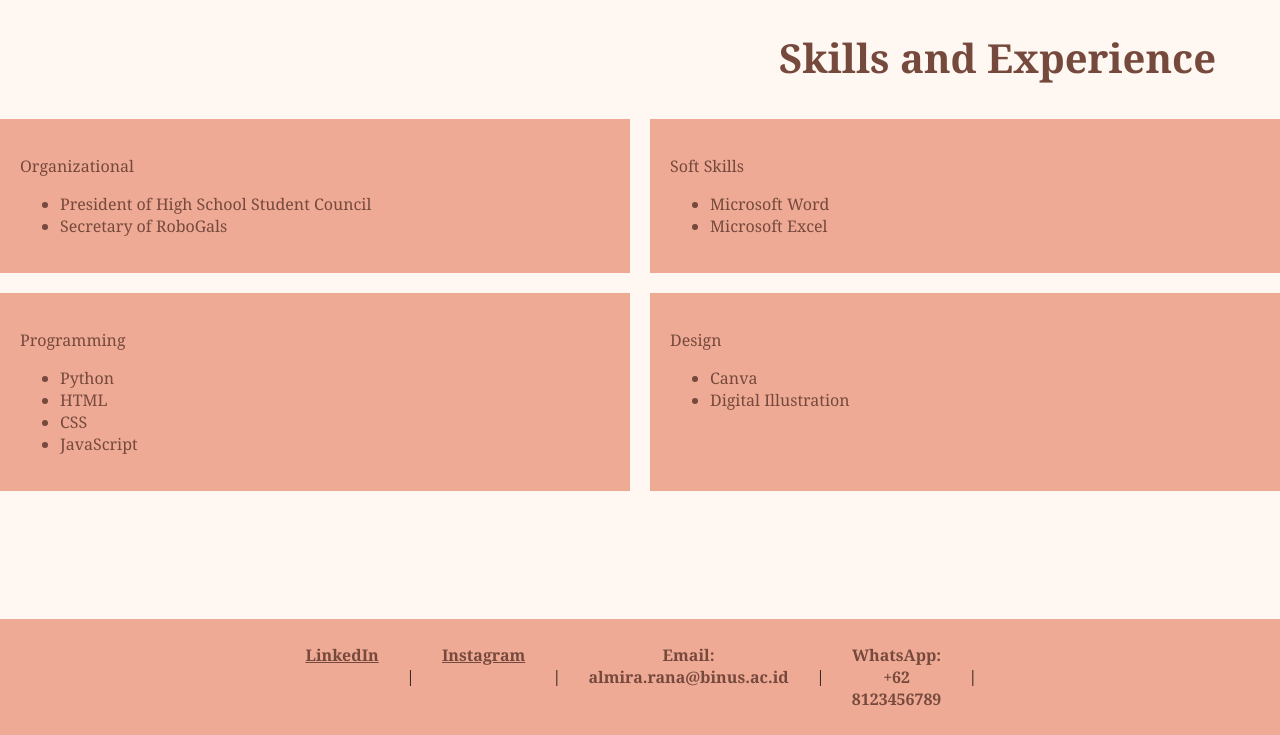
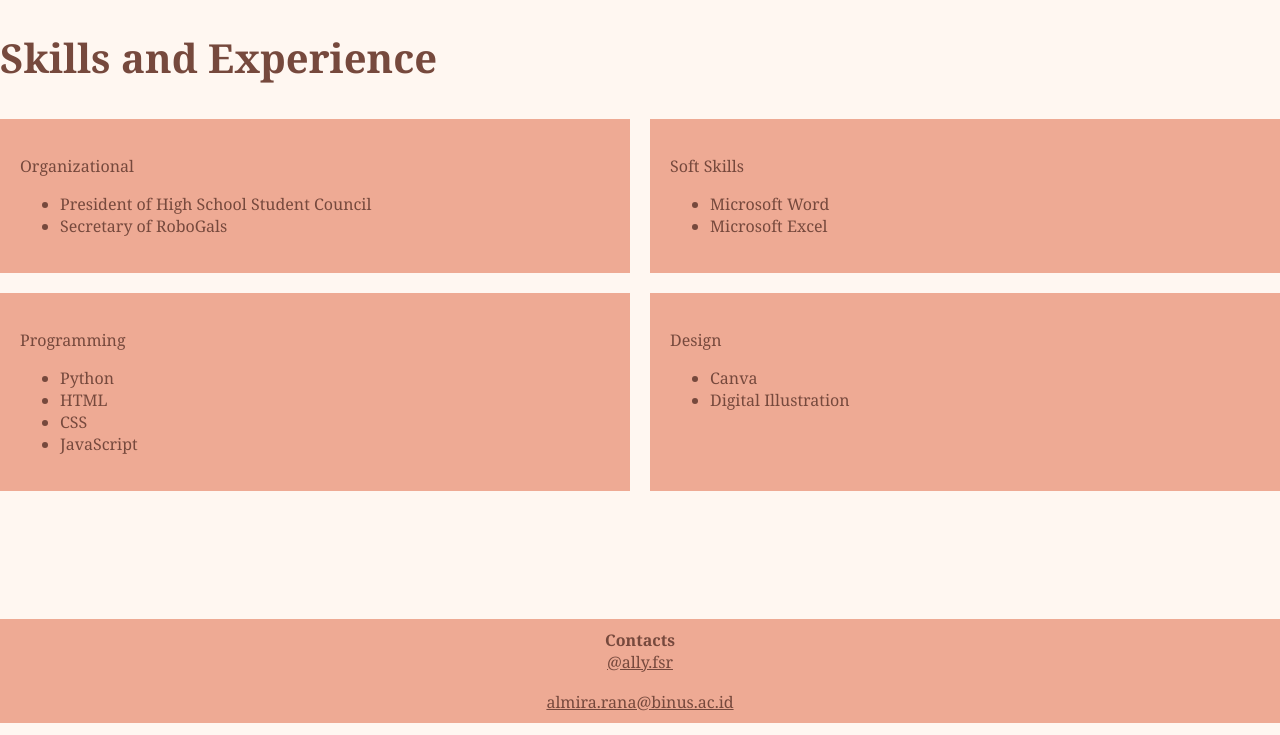
Before and after one commit to almirarana31/hciassignment3, a plain HTML site: page index.html in a window 1280 px wide. Shown: the part 1226-1961 px from the top of the page. Drawn offline with Linux system fonts and the light colour scheme.

Commit message:
Update index.html

```diff
--- a/index.html
+++ b/index.html
@@ -51,7 +51,7 @@
   </div>
 </section>
 <section id="skills">
-<h2 style="text-align: right; margin-right: 5%;">Skills and Experience</h2>
+  <h2>Skills and Experience</h2>
   <div class="grid-container">
     <div class="grid-item">
         <p>Organizational</p>
@@ -83,54 +83,13 @@
           <li>Digital Illustration</li>
         </ul>
     </div>
+  </div>
 </section>
 <div class="contacts">
     <footer>
-    <table id="footer" border="0" width="100%"
-    cellpadding="0" cellspacing="0" bgcolor="#EEAA94">
-    <tr>
-        <td>
-            <table border="0" cellpadding="15"
-                cellspacing="0" width="60%" align="center">
-                <tr>
-                    <td width="auto" valign="top">
-                        <a href="" style="font-weight:bold;">
-                          LinkedIn
-                        </a>
-                    </td>
-                    <td>
-                        |
-                    </td>
-                    <td width="auto" valign="top">
-                        <a href="https://www.instagram.com/ally.fsr/?hl=en" style="font-weight:bold;">
-                            Instagram
-                        </a>
-                    </td>
-
-                    <td>
-                        |
-                    </td>
-
-                    <td width="auto" valign="top">
-                        <b>Email: almira.rana@binus.ac.id</b>
-                    </td>
-
-                    <td>
-                        |
-                    </td>
-
-                    <td width="auto" valign="top">
-                        <b>WhatsApp: +62 8123456789</b>
-                    </td>
-
-                    <td>
-                        |
-                    </td>
-                </tr>
-            </table>
-        </td>
-    </tr>
-</table>
+      <h2>Contacts</h2>
+      <a href="https://instagram.com/ally.fsr/">@ally.fsr</a><br><br>
+      <a href="mailto:almira.rana@binus.ac.id">almira.rana@binus.ac.id</a>
     </footer>
 </div>
 
```
Lines whose indentation alone changed are shown as unchanged.
